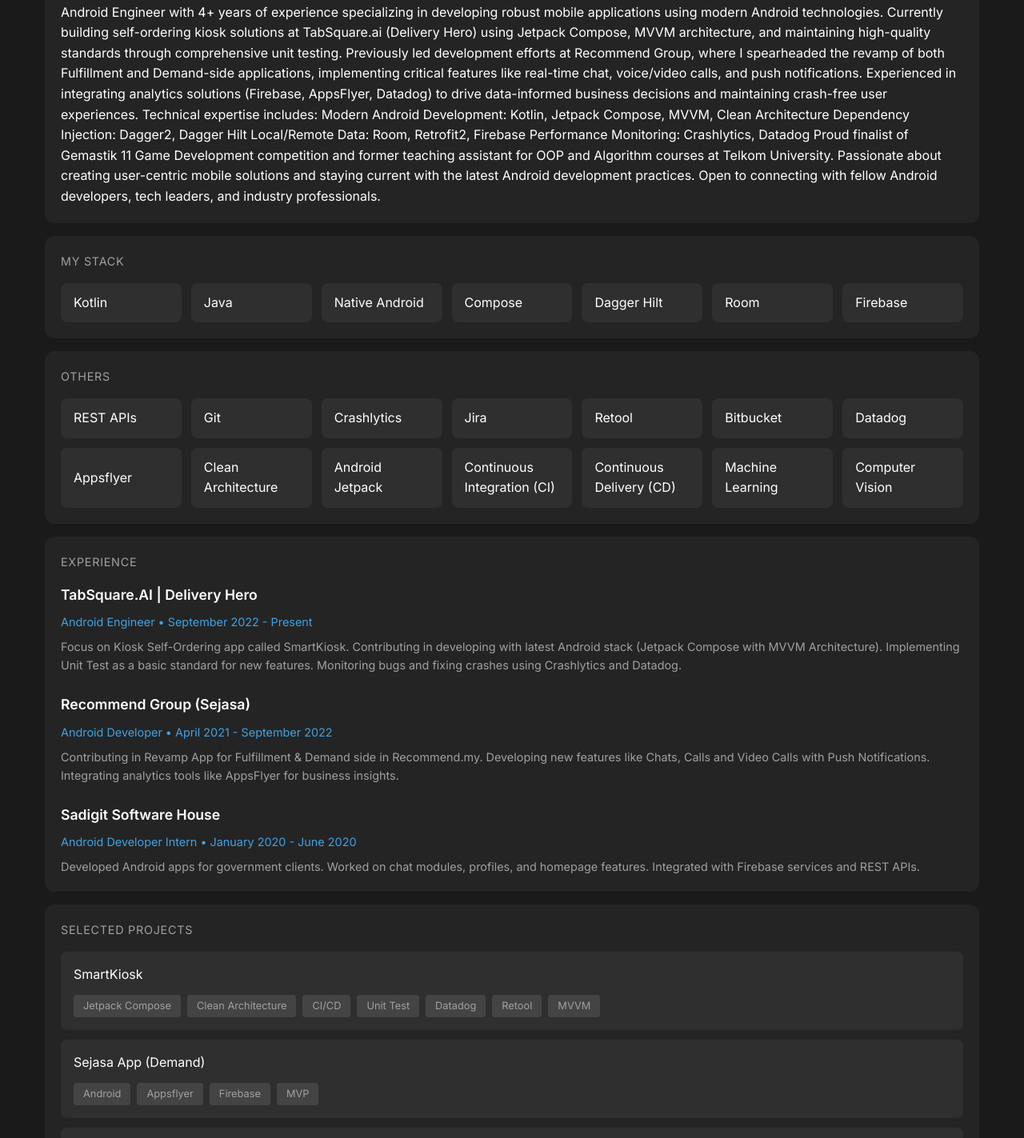
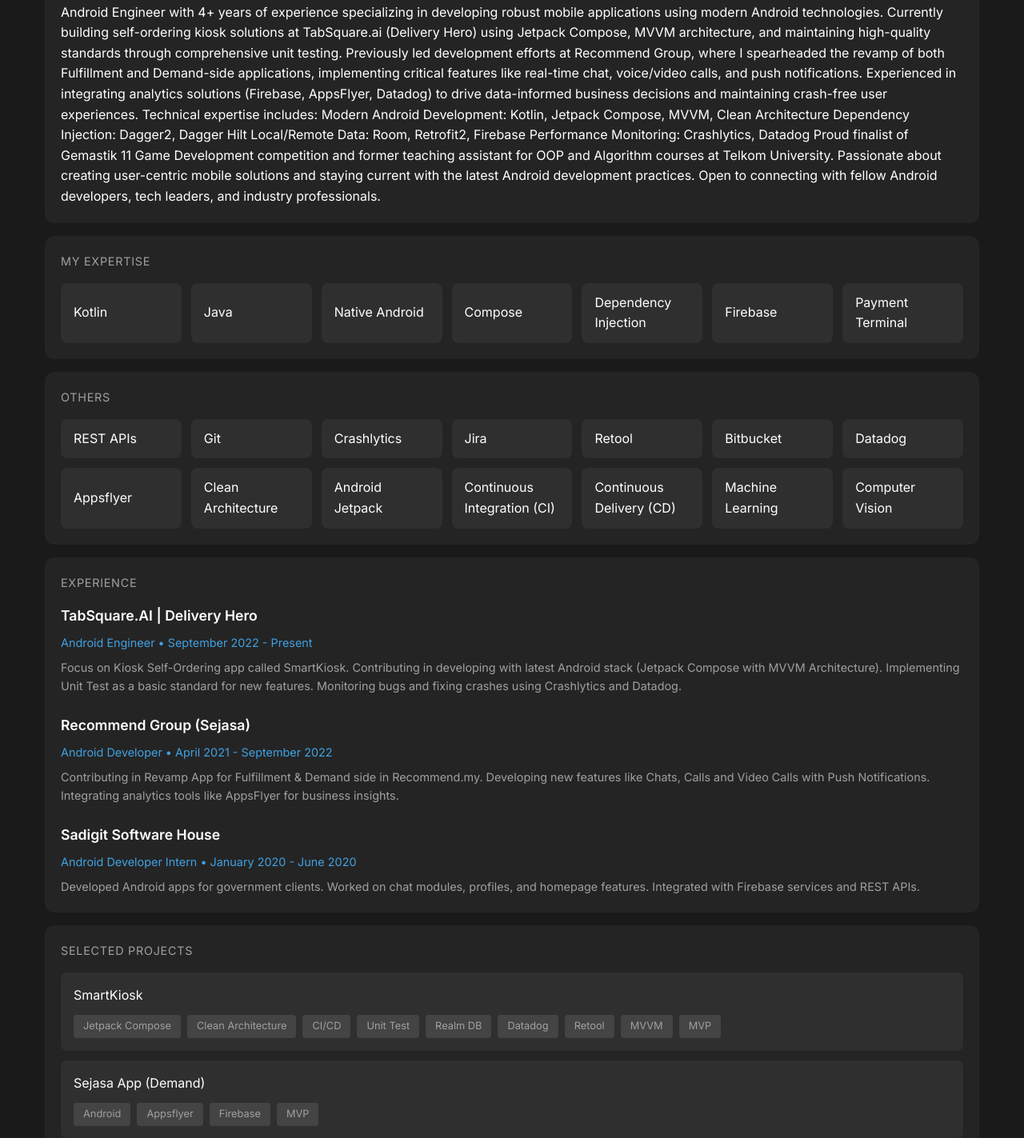
Before and after one commit to abdulmuhg/abdulmuhg.github.io, a plain HTML site: page index.html in a window 1280 px wide. Shown: the part 321-1744 px from the top of the page at 80% size. Drawn offline with Linux system fonts and the light colour scheme.

Commit message:
Update Skills

```diff
--- a/index.html
+++ b/index.html
@@ -281,7 +281,7 @@
 
         <!-- Tech Stack Section -->
         <div class="card">
-          <div class="section-title">My Stack</div>
+          <div class="section-title">My Expertise</div>
           <div class="tech-grid">
             <div class="tech-item">
               <span>Kotlin</span>
@@ -296,13 +296,13 @@
               <span>Compose</span>
             </div>
             <div class="tech-item">
-              <span>Dagger Hilt</span>
-            </div>
-            <div class="tech-item">
-              <span>Room</span>
+              <span>Dependency Injection</span>
             </div>
             <div class="tech-item">
               <span>Firebase</span>
+            </div>
+            <div class="tech-item">
+              <span>Payment Terminal</span>
             </div>
           </div>
         </div>
@@ -412,9 +412,11 @@
                 <span class="tag">Clean Architecture</span>
                 <span class="tag">CI/CD</span>
                 <span class="tag">Unit Test</span>
+                <span class="tag">Realm DB</span>
                 <span class="tag">Datadog</span>
                 <span class="tag">Retool</span>
                 <span class="tag">MVVM</span>
+                <span class="tag">MVP</span>
               </div>
             </div>
             <div class="project-card">
```
